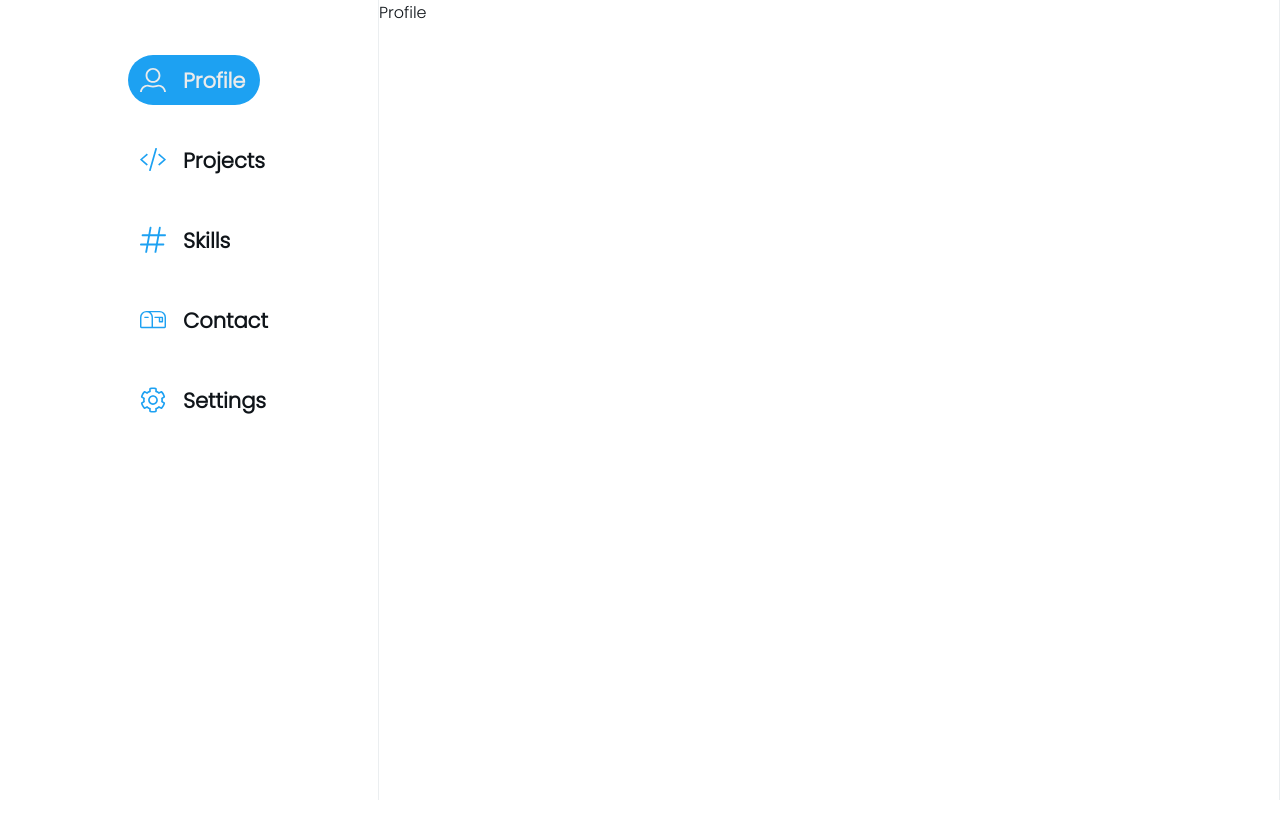
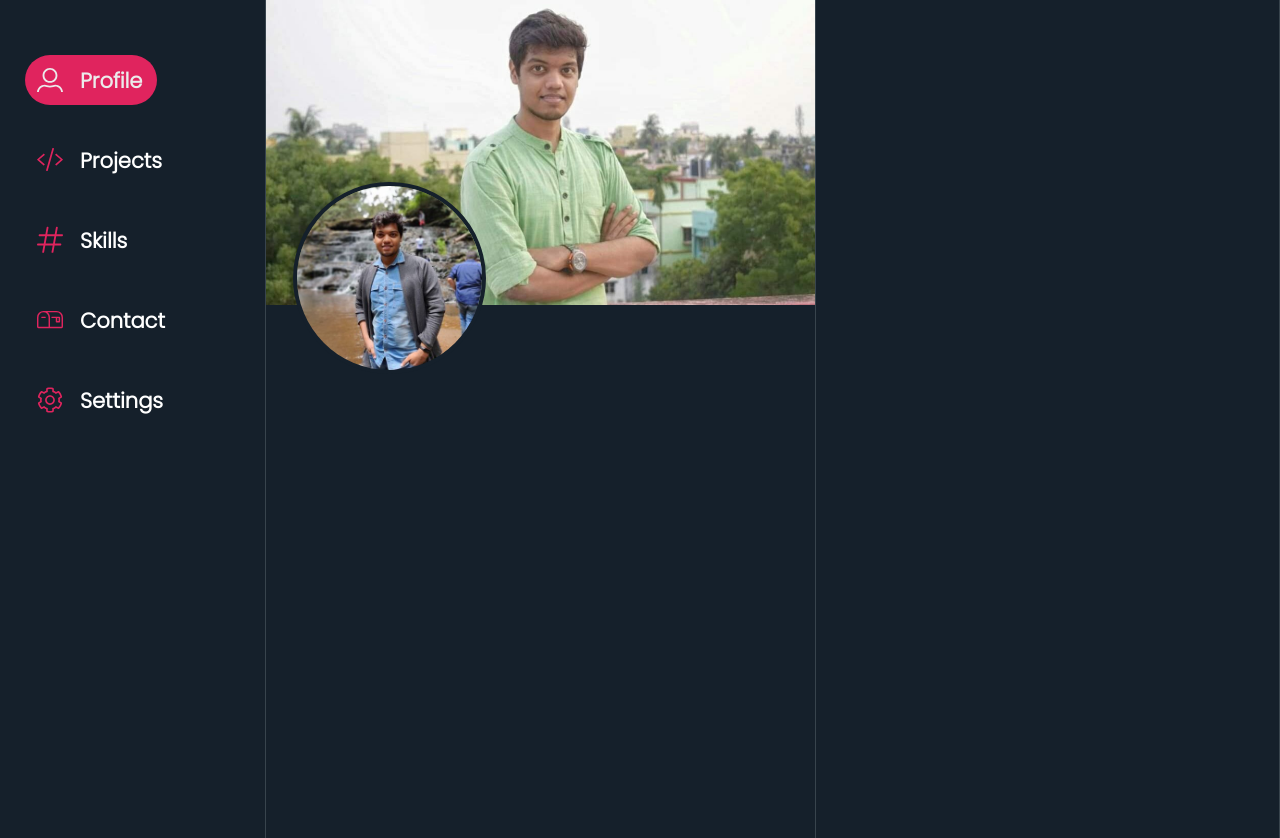
Before and after one commit to himayand21/portfolio-v2, a React app: page / in a window 1280 px wide. Shown: the top 838 px of the page. Before the commit the page ends 800 px from the top, so only its background shows below. Built offline with nearby package versions, Linux system fonts and the light colour scheme.

Commit message:
feat(ui): add display picture

```diff
--- a/src/App.tsx
+++ b/src/App.tsx
@@ -6,7 +6,7 @@ import {
   useHistory, useLocation, Route, Switch,
 } from 'react-router-dom';
 
-import Profile from './containers/Profile';
+import Profile from './containers/profile';
 import Settings from './containers/settings';
 import {
   Screen,
@@ -23,8 +23,8 @@ import {
 } from './constants';
 
 const App = (): ReactElement => {
-  const [color, setColor] = useState(COLORS.SKY);
-  const [ambience, setAmbience] = useState(AMBIENCE.BRIGHT);
+  const [color, setColor] = useState(COLORS.PINK);
+  const [ambience, setAmbience] = useState(AMBIENCE.NIGHT);
 
   const history = useHistory();
   const location = useLocation();
--- a/src/constants/media.ts
+++ b/src/constants/media.ts
@@ -1,3 +1,4 @@
 export const MOBILE = 450;
 export const TABLET = 768;
 export const LAPTOP = 1068;
+export const DESKTOP = 1440;
--- a/src/containers/Profile.tsx
+++ /dev/null
@@ -1,5 +0,0 @@
-const Profile = () => (
-  <div>Profile</div>
-);
-
-export default Profile;
--- /dev/null
+++ b/src/containers/profile/index.tsx
@@ -0,0 +1,27 @@
+import { ReactElement } from 'react';
+
+import {
+  ProfileImageWrapper,
+  CoverImage,
+  DisplayImage,
+  FeedWrapper,
+  Feed,
+  Aside,
+} from './styles';
+
+import Cover from '../../images/Cover.jpg';
+import Display from '../../images/Display.jpg';
+
+const Profile = (): ReactElement => (
+  <FeedWrapper>
+    <Feed>
+      <ProfileImageWrapper>
+        <CoverImage src={Cover} alt="" />
+        <DisplayImage src={Display} alt="" />
+      </ProfileImageWrapper>
+    </Feed>
+    <Aside />
+  </FeedWrapper>
+);
+
+export default Profile;
--- /dev/null
+++ b/src/containers/profile/styles.tsx
@@ -0,0 +1,59 @@
+import styled from 'styled-components';
+import {
+  LAPTOP, DESKTOP, TABLET,
+} from '../../constants';
+
+export const ProfileImageWrapper = styled.div`
+    width: 100%;
+    position: relative;
+`;
+
+export const CoverImage = styled.img`
+    width: 100%;
+    max-height: 100%;
+`;
+
+export const DisplayImage = styled.img`
+    width: 35%;
+    border-radius: 50%;
+    position: absolute;
+    left: 5%;
+    bottom: -20%;
+    border: 4px solid ${({ theme }) => theme.background};
+`;
+
+export const FeedWrapper = styled.section`
+    display: flex;
+    align-items: flex-start;
+    width: 100%;
+    padding-right: calc(50vw - 675px);
+    @media only screen and (max-width: ${DESKTOP}px) {
+        padding-right: 15px;
+    }
+    @media only screen and (max-width: ${LAPTOP}px) {
+        padding-right: 0px;
+    }
+`;
+
+export const Feed = styled.div`
+    max-width: 550px;
+    min-width: 50%;
+    min-height: 150vh;
+    border-right: 1px solid ${({ theme }) => theme.border};
+    @media only screen and (max-width: ${TABLET}px) {
+        width: 100%;
+        min-width: unset;
+        max-width: unset;
+        border-right-width: 0px;
+    }
+`;
+
+export const Aside = styled.aside`
+    flex: 1;
+    min-height: 100vh;
+    position: sticky;
+    top: 0;
+    @media only screen and (max-width: ${TABLET}px) {
+        display: none;
+    }
+`;
--- a/src/styles/components.tsx
+++ b/src/styles/components.tsx
@@ -3,7 +3,9 @@ import { transparentize } from 'polished';
 import {
   TypographyLabel,
 } from './typography';
-import { TABLET, MOBILE, ThemeType } from '../constants';
+import {
+  MOBILE, LAPTOP, ThemeType,
+} from '../constants';
 
 type WithIsActiveProps = {
     isActive: boolean,
@@ -26,7 +28,7 @@ export const MenuItem = styled.li`
             background-color: ${transparentize(0.9, theme.color)};
         }
     `))}
-    @media only screen and (max-width: ${TABLET}px) {
+    @media only screen and (max-width: ${LAPTOP}px) {
         border-radius: 23px;
         padding-right: 0px;
     }
@@ -43,7 +45,7 @@ export const MenuLogo = styled.span`
     align-items: center;
     border-radius: 50%;
     color: ${({ isActive, theme }: WithIsActiveProps) => (isActive ? theme.containedText : theme.color)};
-    @media only screen and (max-width: ${TABLET}px) {
+    @media only screen and (max-width: ${LAPTOP}px) {
         width: 46px;
         height: 46px;
     }
@@ -59,7 +61,7 @@ export const MenuName = styled(TypographyLabel)`
     padding-left: 5px;
     user-select: none;
     color: ${({ isActive, theme }: WithIsActiveProps) => (isActive ? theme.containedText : theme.text)};
-    @media only screen and (max-width: ${TABLET}px) {
+    @media only screen and (max-width: ${LAPTOP}px) {
         display: none;
         padding: 0px;
     }
--- a/src/styles/containers.tsx
+++ b/src/styles/containers.tsx
@@ -1,17 +1,19 @@
 import styled from 'styled-components';
-import { TABLET, LAPTOP, MOBILE } from '../constants';
+import {
+  TABLET, LAPTOP, MOBILE, DESKTOP,
+} from '../constants';
 
 export const Screen = styled.div`
   width: 100%;
   min-height: 100vh;
   display: flex;
-  padding-left: 10vw;
+  padding-left: calc(50vw - 675px);
   background-color: ${({ theme }) => theme.background};
   color: ${({ theme }) => theme.text};
+  @media only screen and (max-width: ${DESKTOP}px) {
+    padding-left: 15px;
+  }
   @media only screen and (max-width: ${LAPTOP}px) {
-    padding-left: 5vw;
-  }
-  @media only screen and (max-width: ${TABLET}px) {
     padding-left: 10px;
   }
   @media only screen and (max-width: ${MOBILE}px) {
@@ -29,9 +31,6 @@ export const Left = styled.header`
   top: 0;
   max-height: 100vh;
   @media only screen and (max-width: ${LAPTOP}px) {
-    width: 200px;
-  }
-  @media only screen and (max-width: ${TABLET}px) {
     width: 80px;
     padding-right: 10px;
   }
@@ -53,13 +52,6 @@ export const Right = styled.main`
   justify-content: flex-start;
   border-left: 1px solid ${({ theme }) => theme.border};
   border-right: 1px solid ${({ theme }) => theme.border};
-  padding-right: 10vw;
-  @media only screen and (max-width: ${LAPTOP}px) {
-    padding-right: 5vw;
-  }
-  @media only screen and (max-width: ${TABLET}px) {
-    padding-right: 10px;
-  }
   @media only screen and (max-width: ${MOBILE}px) {
     padding: 0px;
     padding-bottom: 10px;
@@ -74,6 +66,8 @@ export const MenuItems = styled.ul`
     align-items: flex-start;
     width: 100%;
     margin-top: 40px;
+    padding-left: 10px;
+    padding-right: 10px;
     @media only screen and (max-width: ${TABLET}px) {
       align-items: center;
     }
--- a/tsconfig.json
+++ b/tsconfig.json
@@ -22,5 +22,8 @@
     },
     "include": [
         "src"
+    ],
+    "exclude": [
+        "*.jpg"
     ]
 }
```
Also changed, not shown: src/typings/import-image.d.ts (added, +9 -0 lines), src/images/Cover.jpg (added), src/images/Display.jpg (added).
